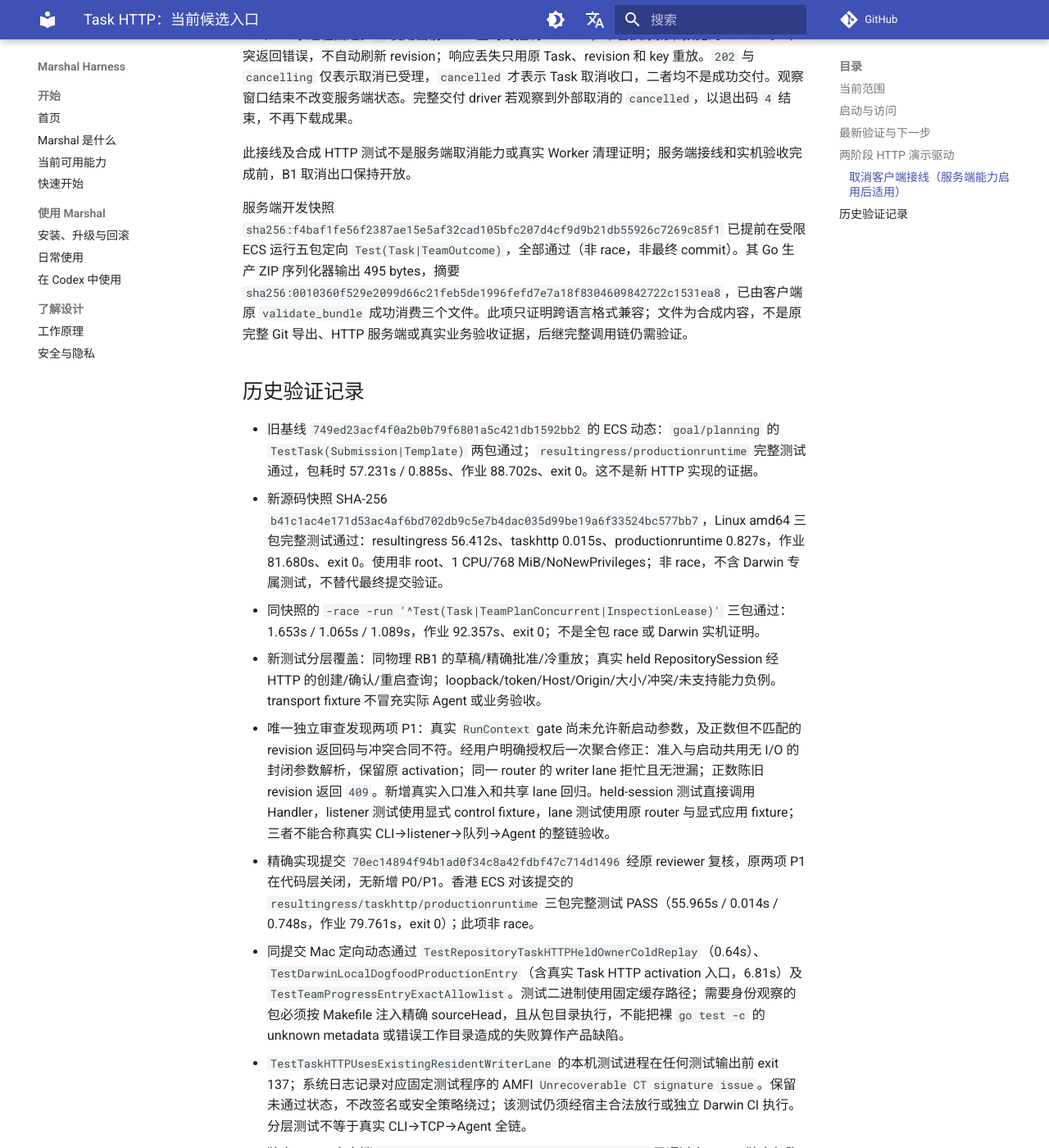
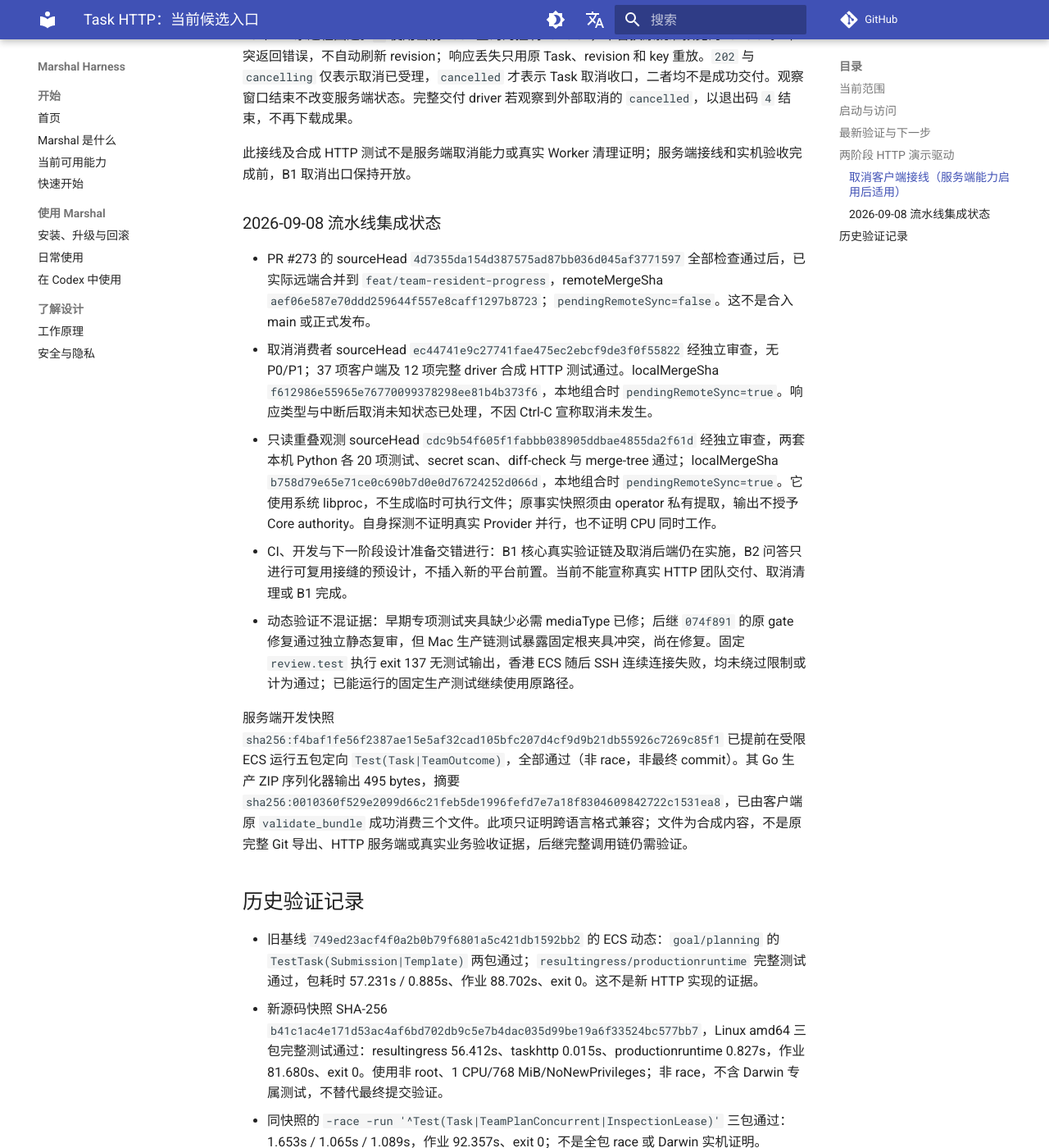
Before and after one commit to chiga0/marshal-harness, an MkDocs documentation site: the page built from docs/task-http-preview.md, in a window 1280 px wide and 1400 px high, scrolled down 2986 px. Shown: the whole window at 82% size. Built offline with MkDocs 1.6.1 and Material for MkDocs 9.7.7, drawn with Linux system fonts in a browser that asks for light colours; comment, search, counter and statistics services are not loaded.

Commit message:
test: gate overlap observer and record pipelined B1 integration

```diff
--- a/docs/task-http-preview.md
+++ b/docs/task-http-preview.md
@@ -73,6 +73,14 @@ driver source `6ae76e800319636e491713979c85f3609864c327` 已独立复跑 11 项
 
 此接线及合成 HTTP 测试不是服务端取消能力或真实 Worker 清理证明；服务端接线和实机验收完成前，B1 取消出口保持开放。
 
+### 2026-09-08 流水线集成状态
+
+- PR #273 的 sourceHead `4d7355da154d387575ad87bb036d045af3771597` 全部检查通过后，已实际远端合并到 `feat/team-resident-progress`，remoteMergeSha `aef06e587e70ddd259644f557e8caff1297b8723`；`pendingRemoteSync=false`。这不是合入 main 或正式发布。
+- 取消消费者 sourceHead `ec44741e9c27741fae475ec2ebcf9de3f0f55822` 经独立审查，无 P0/P1；37 项客户端及 12 项完整 driver 合成 HTTP 测试通过。localMergeSha `f612986e55965e76770099378298ee81b4b373f6`，本地组合时 `pendingRemoteSync=true`。响应类型与中断后取消未知状态已处理，不因 Ctrl-C 宣称取消未发生。
+- 只读重叠观测 sourceHead `cdc9b54f605f1fabbb038905ddbae4855da2f61d` 经独立审查，两套本机 Python 各 20 项测试、secret scan、diff-check 与 merge-tree 通过；localMergeSha `b758d79e65e71ce0c690b7d0e0d76724252d066d`，本地组合时 `pendingRemoteSync=true`。它使用系统 libproc，不生成临时可执行文件；原事实快照须由 operator 私有提取，输出不授予 Core authority。自身探测不证明真实 Provider 并行，也不证明 CPU 同时工作。
+- CI、开发与下一阶段设计准备交错进行：B1 核心真实验证链及取消后端仍在实施，B2 问答只进行可复用接缝的预设计，不插入新的平台前置。当前不能宣称真实 HTTP 团队交付、取消清理或 B1 完成。
+- 动态验证不混证据：早期专项测试夹具缺少必需 mediaType 已修；后继 `074f891` 的原 gate 修复通过独立静态复审，但 Mac 生产链测试暴露固定根夹具冲突，尚在修复。固定 `review.test` 执行 exit 137 无测试输出，香港 ECS 随后 SSH 连续连接失败，均未绕过限制或计为通过；已能运行的固定生产测试继续使用原路径。
+
 服务端开发快照 `sha256:f4baf1fe56f2387ae15e5af32cad105bfc207d4cf9d9b21db55926c7269c85f1` 已提前在受限 ECS 运行五包定向 `Test(Task|TeamOutcome)`，全部通过（非 race，非最终 commit）。其 Go 生产 ZIP 序列化器输出 495 bytes，摘要 `sha256:0010360f529e2099d66c21feb5de1996fefd7e7a18f8304609842722c1531ea8`，已由客户端原 `validate_bundle` 成功消费三个文件。此项只证明跨语言格式兼容；文件为合成内容，不是原完整 Git 导出、HTTP 服务端或真实业务验收证据，后继完整调用链仍需验证。
 
 ## 历史验证记录
```
Also changed, not shown: 1 other file.
